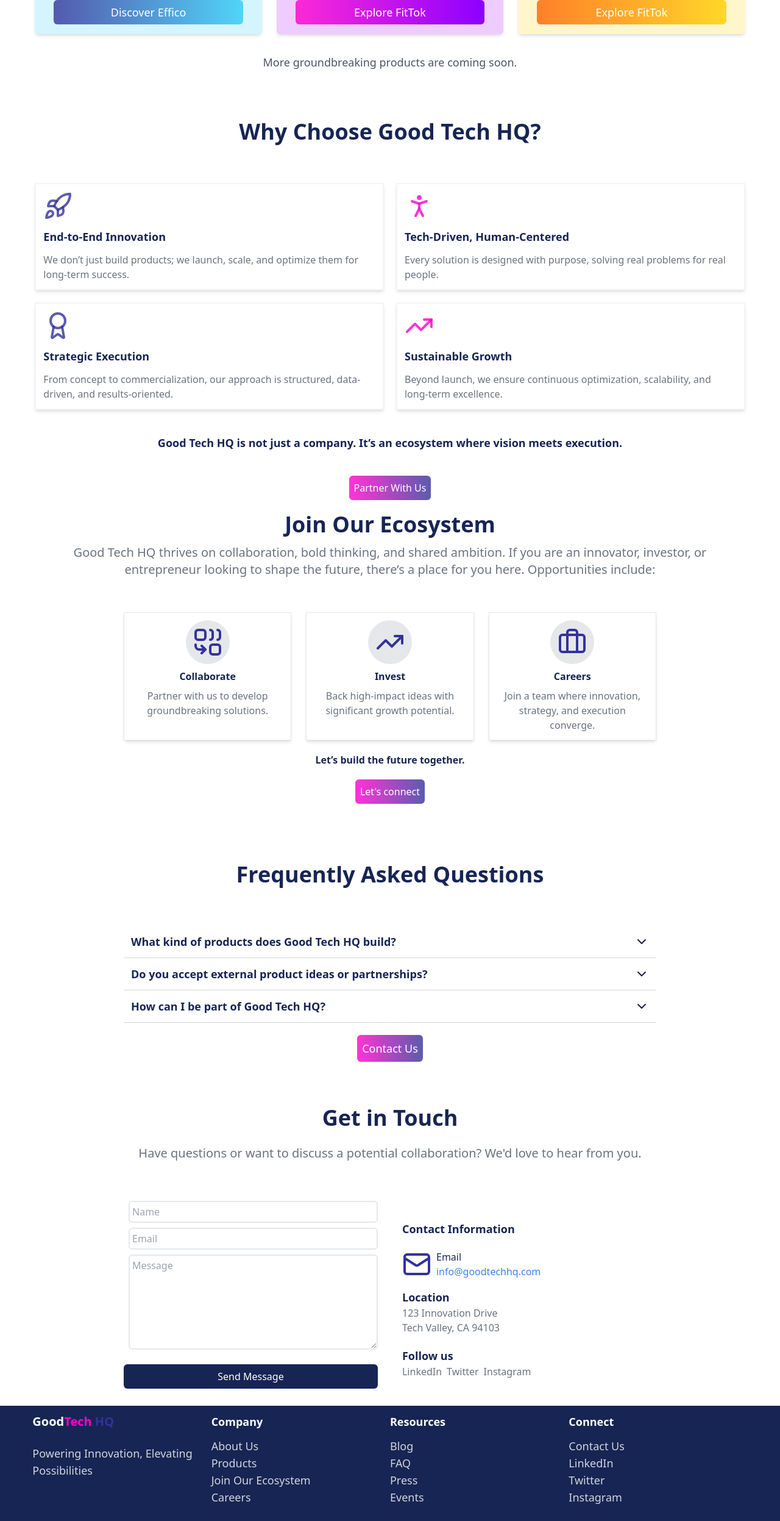
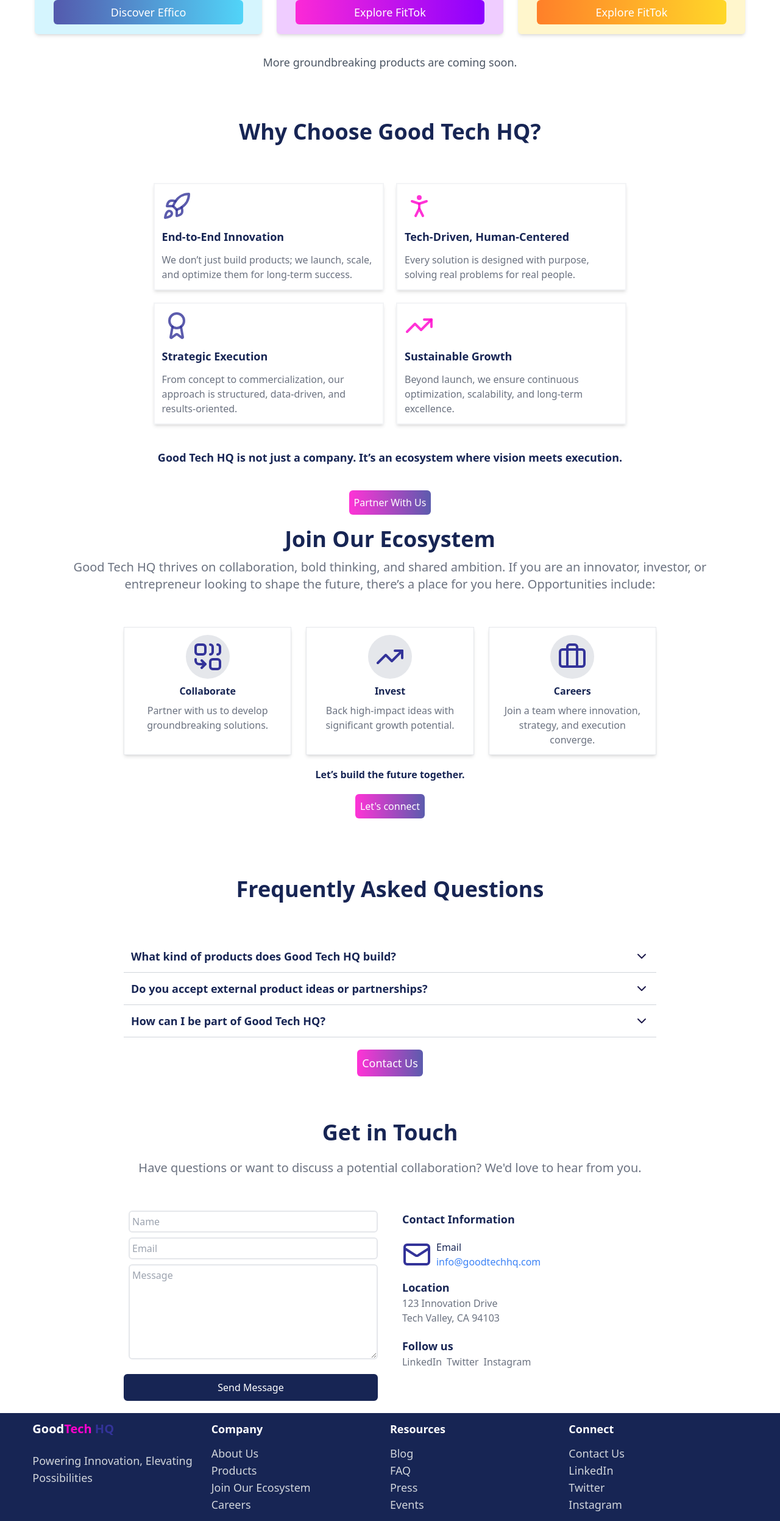
Before and after one commit to afekhaijoseph/good-tech, a React (Vite) app: page / in a window 1280 px wide. Shown: the part 2234-4728 px from the top of the page at 61% size. Built offline with nearby package versions, Linux system fonts and the light colour scheme.

Commit message:
layout changes

```diff
--- a/src/components/Contact.jsx
+++ b/src/components/Contact.jsx
@@ -19,17 +19,17 @@
                 <textarea placeholder="Message" rows="6" className="w-full border-2 border-gray-200 p-1 rounded-md" required/>
             </div>
             <div className="my-4">
-          <button className="bg-blue-950 text-white p-2 rounded-md mx-auto w-full">Send Message</button>
-        </div>
+                <button className="bg-blue-950 text-white p-2 rounded-md mx-auto w-full border-2 border-blue-950 hover:bg-white hover:text-blue-950">Send Message</button>
+            </div>
         </form>
 
-        <div className="my-10 basis-full">
+        <div className="my-10 basis-full self-start md:my-0">
             <h3 className="text-lg font-bold text-blue-950 mb-5">Contact Information</h3>
             <div className="flex items-center gap-2 my-4">
                 <Mail size={48} stroke="rgba(51,51,153)"/>
                 <div>
                     <p className="text-bold text-blue-950">Email</p>
-                    <a   className="text-blue-500" href="info@goodtechhq.com">info@goodtechhq.com</a>
+                    <p   className="text-blue-500">info@goodtechhq.com</p>
                 </div>
             </div>
             <div className="mb-5">
--- a/src/components/WhyChooseGt.jsx
+++ b/src/components/WhyChooseGt.jsx
@@ -5,7 +5,7 @@
   return (
     <div id="whychoose" className='text-gray-500'>
         <h2 className='text-4xl font-bold text-blue-950 text-center my-16' >Why Choose Good Tech HQ?</h2>
-        <div className='grid grid-cols-1 gap-5 md:grid-cols-2 md:w-'>
+        <div className='grid grid-cols-1 gap-5 md:grid-cols-2 md:w-2/3 mx-auto'>
         <div className='shadow-md border-2 border-gray-100 p-3'>
             <Rocket size={48} stroke={'rgba(51,51,153,0.8)'}/>
             <div>
```
